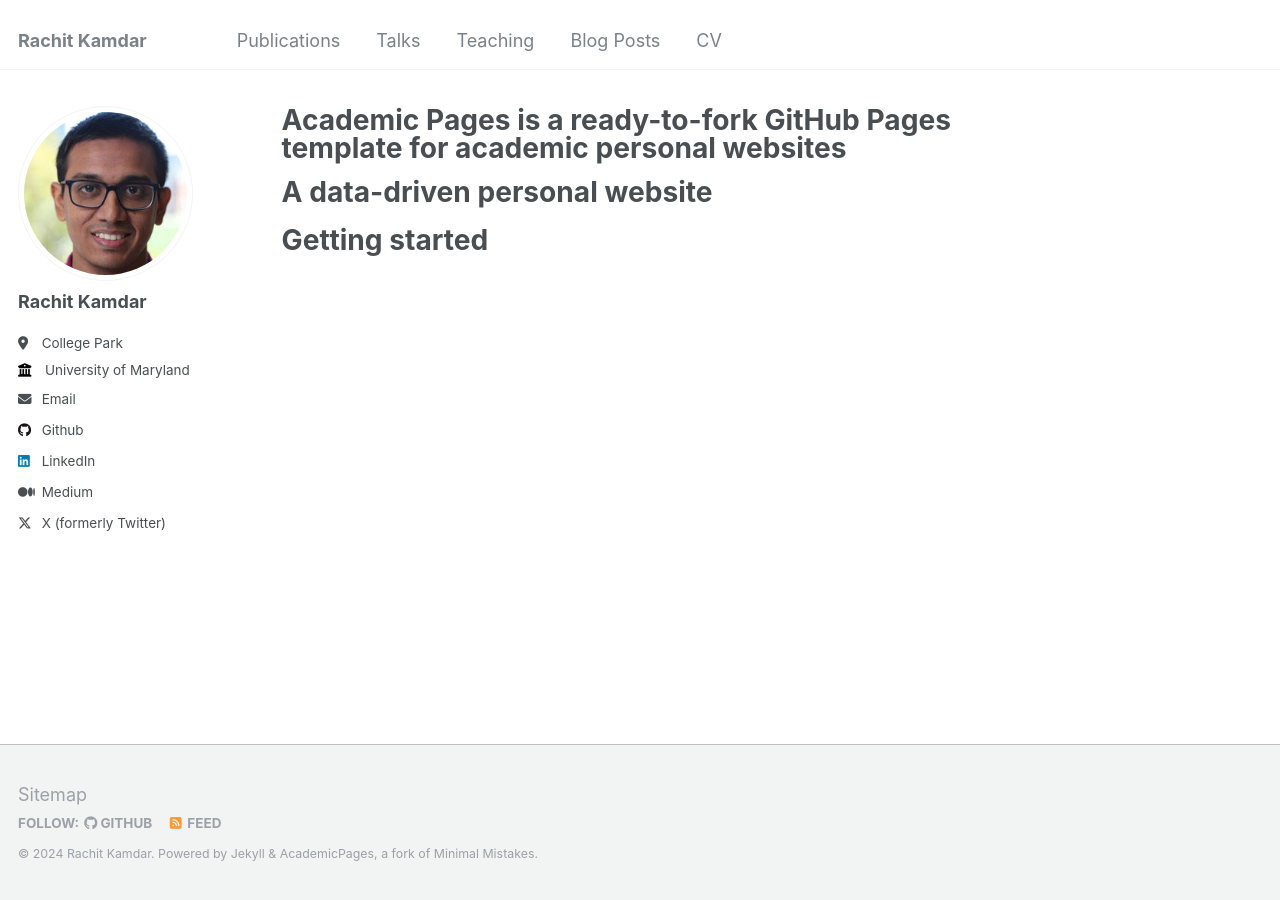
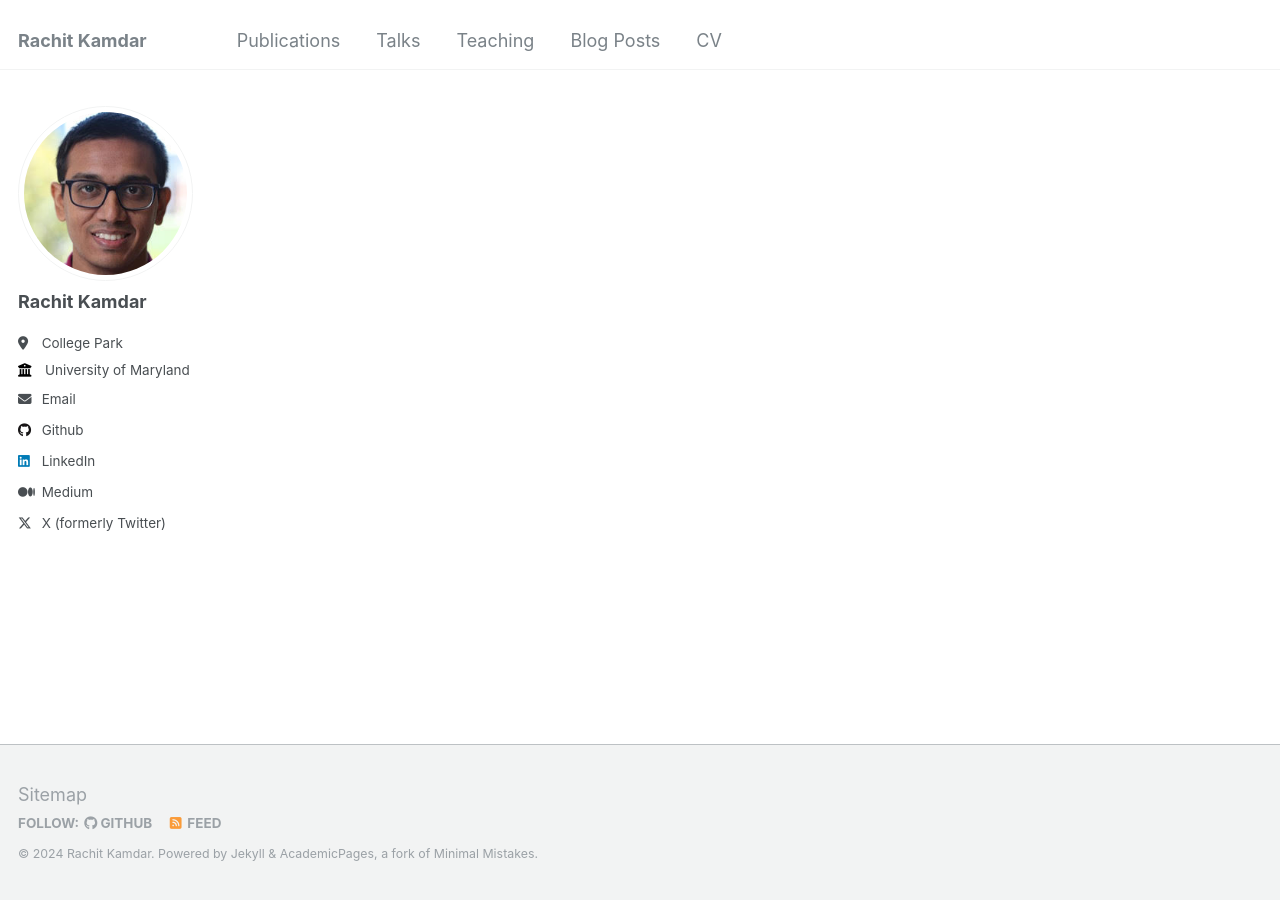
Before and after one commit to RachitKamdar/rachitkamdar.github.io, a Jekyll site: the page built from _pages/about.md, in a window 1280 px wide. Built offline with Jekyll 4.4.1, drawn with Linux system fonts in a browser that asks for light colours.

Commit message:
Update about.md

```diff
--- a/_pages/about.md
+++ b/_pages/about.md
@@ -1,15 +1,8 @@
 ---
 permalink: /
-title: "Academic Pages is a ready-to-fork GitHub Pages template for academic personal websites"
+title: ""
 author_profile: true
 redirect_from:
   - /about/
   - /about.html
 ---
-
-
-A data-driven personal website
-======
-
-Getting started
-======
```
